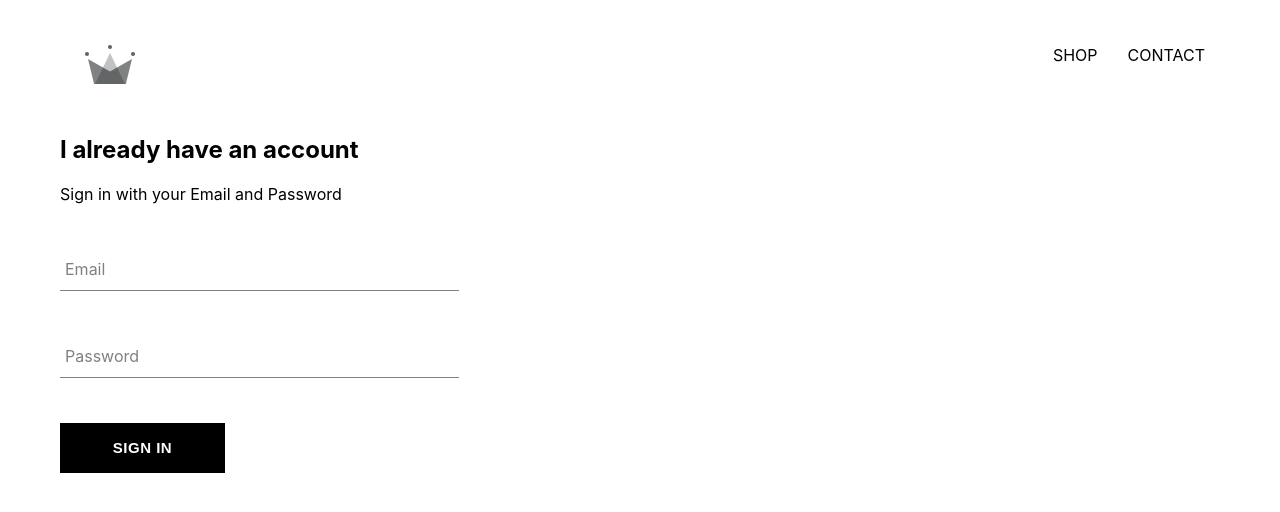
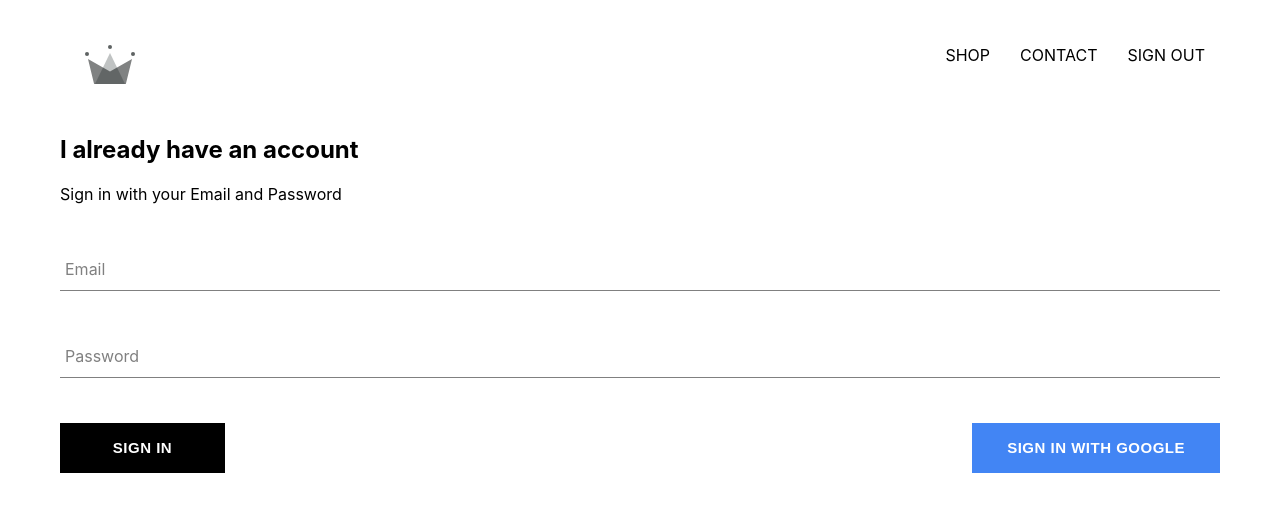
Before and after one commit to EstherAmara/esthere-clothing, a React (Create React App) app: page /signin in a window 1280 px wide. Shown: the top 512 px of the page. Built offline with nearby package versions, Linux system fonts and the light colour scheme; no server answers.

Commit message:
integrated firebase, sign in with google

```diff
--- a/package.json
+++ b/package.json
@@ -6,6 +6,7 @@
     "@testing-library/jest-dom": "^4.2.4",
     "@testing-library/react": "^9.5.0",
     "@testing-library/user-event": "^7.2.1",
+    "firebase": "^7.15.4",
     "node-sass": "^4.14.1",
     "react": "^16.13.1",
     "react-dom": "^16.13.1",
--- a/src/App.css
+++ b/src/App.css
@@ -6,3 +6,5 @@
     text-decoration: none;
     color: black;
 }
+
+*{ box-sizing: border-box;}
--- a/src/App.js
+++ b/src/App.js
@@ -1,16 +1,41 @@
 import React from 'react';
+import {Route, Switch} from 'react-router-dom';
+
 import './App.css';
 
 import HomePage from './pages/homepage/homepage.component';
 import ShopPage from './pages/shop/shop.component';
 import SignInUp from './pages/sign-in-up/sign-in-up.component';
 import Header from './components/header/header.component';
-import {Route, Switch} from 'react-router-dom';
+import {auth} from './firebase/firebase.utils';
 
-function App() {
+class App extends React.Component {
+  constructor() {
+    super();
+
+    this.state = {
+      currentUser: null
+    }
+  }
+
+  unsuscribeFromAuth = null;
+
+  componentDidMount() {
+    this.unsuscribeFromAuth = auth.onAuthStateChanged(user=> {
+      this.setState({currentUser: user});
+
+      console.log(user);
+    })
+  }
+
+  componentWillUnmount() {
+    this.unsuscribeFromAuth();
+  }
+
+  render() {
     return (
       <div>
-      <Header />
+        <Header currentUser = {this.state.currentUser} />
         <Switch>
           <Route exact path='/' component={HomePage} />
           <Route path='/shop' component={ShopPage} />
@@ -19,5 +44,6 @@
       </div>
     );
   }
+}
 
 export default App;
--- a/src/components/custom-button/custom-button.component.jsx
+++ b/src/components/custom-button/custom-button.component.jsx
@@ -2,9 +2,9 @@
 
 import './custom-button.styles.scss';
 
-const CustomButton = ({children, ...otherProps}) => (
+const CustomButton = ({children, isGoogleSignIn, ...otherProps}) => (
     <button
-        className="custom-button"
+        className={`${isGoogleSignIn ? 'google-sign-in' : ''} custom-button`}
         {...otherProps}
     >
         {children}
--- a/src/components/custom-button/custom-button.styles.scss
+++ b/src/components/custom-button/custom-button.styles.scss
@@ -19,4 +19,14 @@
       color: black;
       border: 1px solid black;
     }
+
+    &.google-sign-in {
+      background-color: #4285f4;
+      color: white;
+
+      &:hover {
+        background-color: #357ae8;
+        border: none;
+      }
+    }
 }
--- a/src/components/header/header.component.jsx
+++ b/src/components/header/header.component.jsx
@@ -3,7 +3,9 @@
 import { ReactComponent as Logo } from '../../assets/crown.svg'
 import './header.styles.scss';
 
-const Header = () => (
+import {auth} from '../../firebase/firebase.utils';
+
+const Header = ({currentUser}) => (
     <div className="header">
         <Link to="/" className="logo-container">
             <Logo className="logo" />
@@ -15,6 +17,9 @@
             <Link className="option" to="/contact">
                 CONTACT
             </Link>
+            {currentUser
+            ? (<div className="option" onClick={() => {auth.signOut()}}> SIGN IN </div>)
+            : (<Link className="option" to="/signin"> SIGN OUT </Link>)}
         </div>
     </div>
 )
--- a/src/components/header/header.styles.scss
+++ b/src/components/header/header.styles.scss
@@ -20,6 +20,7 @@
 
       .option {
         padding: 10px 15px;
+        cursor: pointer;
       }
     }
   }
--- a/src/components/sign-in/sign-in.component.jsx
+++ b/src/components/sign-in/sign-in.component.jsx
@@ -1,6 +1,9 @@
 import React from 'react';
+
 import FormInput from '../form-input/form-input.component';
-import Button from '../custom-button/custom-button.component';
+import CustomButton from '../custom-button/custom-button.component';
+
+import { signInWithGoogle } from '../../firebase/firebase.utils';
 
 import './sign-in.styles.scss';
 
@@ -48,7 +51,10 @@
                         required
                     />
 
-                    <Button type="submit"> Sign in </Button>
+                    <div className="buttons">
+                        <CustomButton type="submit"> Sign in </CustomButton>
+                        <CustomButton onClick = {signInWithGoogle} isGoogleSignIn> Sign in with Google </CustomButton>
+                    </div>
                 </form>
             </div>
         )
--- a/src/components/sign-in/sign-in.styles.scss
+++ b/src/components/sign-in/sign-in.styles.scss
@@ -1,9 +1,14 @@
 .sign-in {
-    width: 30vw;
+    width: 380pxx;
     display: flex;
     flex-direction: column;
 
     .title {
         margin: 10px 0px;
     }
+
+    .buttons {
+        display: flex;
+        justify-content: space-between;
+    }
 }
--- /dev/null
+++ b/src/firebase/firebase.utils.js
@@ -0,0 +1,25 @@
+import firebase from 'firebase/app';
+import 'firebase/firestore';
+import 'firebase/auth';
+
+const config = {
+    apiKey: "AIzaSyCA1e2qrxXpLRv8YZBpFsrEpA_CvUHMcZI",
+    authDomain: "esthere-db.firebaseapp.com",
+    databaseURL: "https://esthere-db.firebaseio.com",
+    projectId: "esthere-db",
+    storageBucket: "esthere-db.appspot.com",
+    messagingSenderId: "267439548344",
+    appId: "1:267439548344:web:9893d96af6e6b944ef114d",
+    measurementId: "G-7TW9XRG8HB"
+};
+
+firebase.initializeApp(config);
+
+export const auth = firebase.auth();
+export const firestore = firebase.firestore();
+
+const provider = new firebase.auth.GoogleAuthProvider();
+provider.setCustomParameters({prompt: 'select_account'});
+export const signInWithGoogle = () => auth.signInWithPopup(provider);
+
+export default firebase;
```
Also changed, not shown: 1 other file (tests, documents, lock files or other folders). Lines whose indentation alone changed are shown as unchanged.
